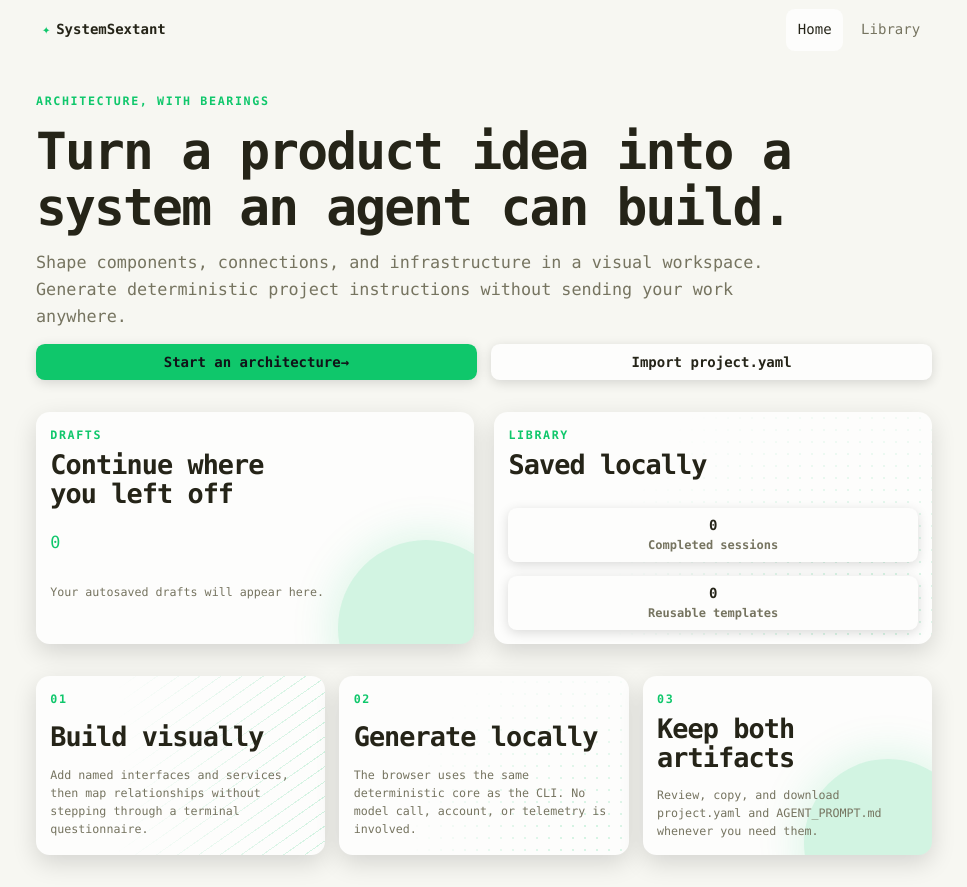
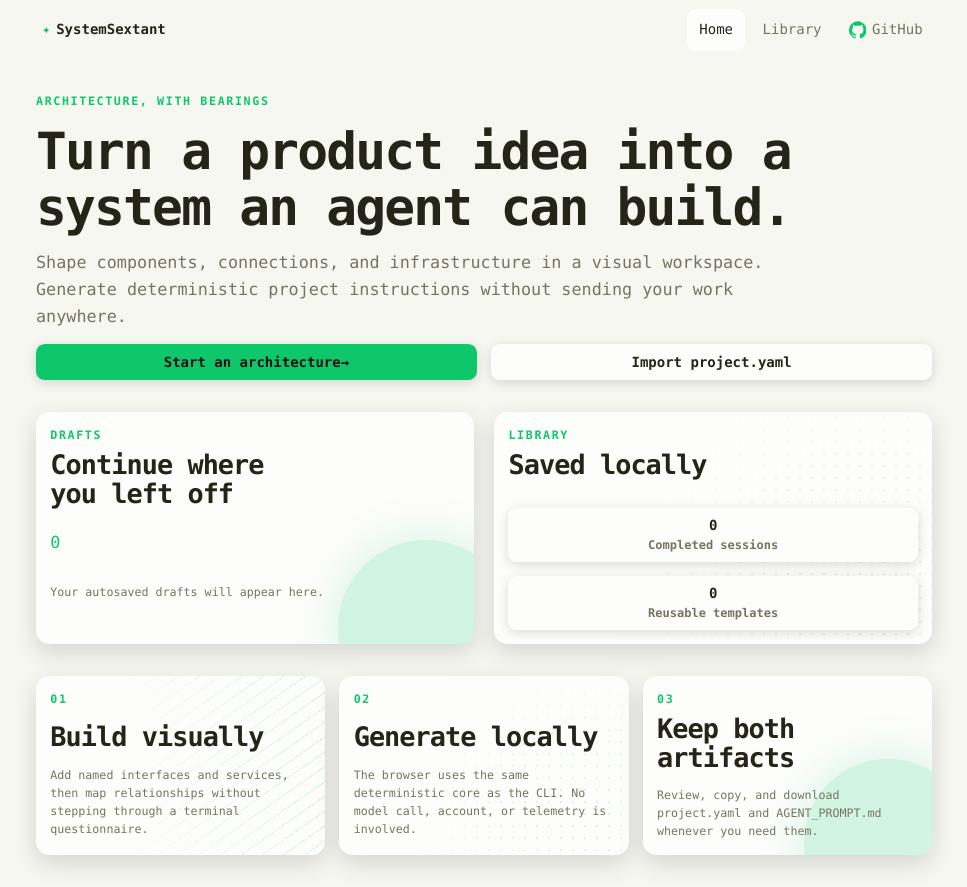
Before and after one commit to kkast/SystemSextant, a React (Vite) app in the folder apps/web/: page / in a window 1280 px wide. Shown: the whole page, without its empty margins (156-1123 px from the left). Built offline with nearby package versions, Linux system fonts and the light colour scheme.

Commit message:
added github link

```diff
--- a/apps/web/src/App.tsx
+++ b/apps/web/src/App.tsx
@@ -19,6 +19,9 @@ import {
   BrowserTemplateRepository,
   type DraftRecord,
 } from './storage.js';
+
+// Replace this placeholder with the project's GitHub repository URL.
+const GITHUB_URL = 'https://github.com/kkast/SystemSextant';
 
 type View = 'home' | 'builder' | 'artifacts' | 'library';
 interface ArtifactState {
@@ -281,6 +284,26 @@ export function App() {
               >
                 Library
               </button>
+              <a
+                className="nav-item github-link"
+                href={GITHUB_URL}
+                target="_blank"
+                rel="noreferrer"
+                aria-label="SystemSextant on GitHub"
+              >
+                <svg
+                  className="github-link__icon"
+                  viewBox="0 0 24 24"
+                  aria-hidden="true"
+                  focusable="false"
+                >
+                  <path
+                    fill="currentColor"
+                    d="M12 .5a12 12 0 0 0-3.79 23.39c.6.11.82-.26.82-.58v-2.05c-3.34.73-4.04-1.61-4.04-1.61-.55-1.39-1.34-1.76-1.34-1.76-1.09-.75.08-.74.08-.74 1.2.08 1.84 1.24 1.84 1.24 1.07 1.83 2.8 1.3 3.49.99.11-.77.42-1.3.76-1.6-2.67-.3-5.47-1.34-5.47-5.93 0-1.31.47-2.38 1.24-3.22-.12-.3-.54-1.52.12-3.17 0 0 1.01-.32 3.3 1.23a11.5 11.5 0 0 1 6 0c2.29-1.55 3.3-1.23 3.3-1.23.66 1.65.24 2.87.12 3.17a4.6 4.6 0 0 1 1.24 3.22c0 4.6-2.8 5.62-5.48 5.92.43.37.81 1.1.81 2.22v3.29c0 .32.22.69.83.57A12 12 0 0 0 12 .5Z"
+                  />
+                </svg>
+                <span className="github-link__label">GitHub</span>
+              </a>
             </nav>
           </header>
         </div>
--- a/apps/web/src/styles.css
+++ b/apps/web/src/styles.css
@@ -35,6 +35,38 @@ body {
 
 .brand-mark {
   color: var(--color-action);
+}
+
+.github-link {
+  flex: 0 0 auto;
+  align-items: center;
+  justify-content: center;
+  gap: var(--space-xs);
+  padding-inline: var(--space-s);
+  text-decoration: none;
+  white-space: nowrap;
+}
+
+.github-link__icon {
+  inline-size: 1.1rem;
+  block-size: 1.1rem;
+  flex: 0 0 auto;
+  color: var(--color-action);
+}
+
+.github-link__label {
+  inline-size: auto !important;
+  font-size: inherit !important;
+  opacity: 1 !important;
+}
+
+.github-link:hover {
+  background: var(--color-surface-subtle);
+  color: var(--color-text);
+}
+
+.github-link:hover .github-link__icon {
+  color: var(--color-action-hover);
 }
 
 /* --- home hero --- */
```
Also changed, not shown: 2 other files (tests, documents, lock files or other folders).
